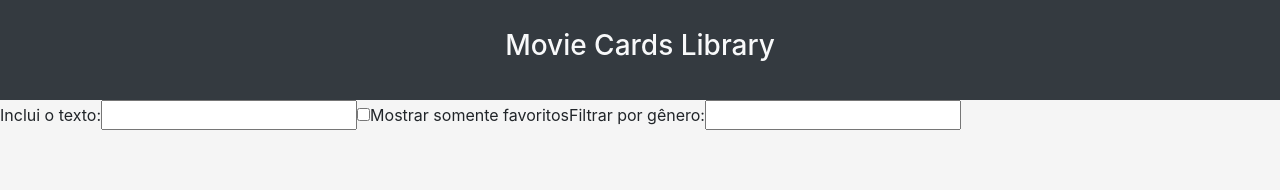
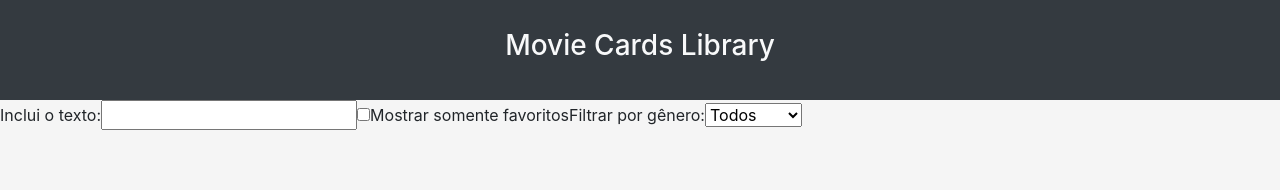
Before and after one commit to tryber/sd-05-block12-project-movie-card-library-stateful, a React (Create React App) app: page / in a window 1280 px wide. Shown: the top 190 px of the page. Built offline with nearby package versions, Linux system fonts and the light colour scheme.

Commit message:
finished SearchBar component

```diff
--- a/src/components/SearchBar.jsx
+++ b/src/components/SearchBar.jsx
@@ -3,15 +3,27 @@ import React from 'react';
 
 class SearchBar extends React.Component {
   render() {
-    const { searchText, selectedGenre, bookmarkedOnly } = this.props;
+    const {
+      searchText,
+      selectedGenre,
+      bookmarkedOnly,
+      onSearchTextChange,
+      onBookmarkedChange,
+      onSelectedGenreChange,
+    } = this.props;
     return (
       <form>
         <label htmlFor="searchText">Inclui o texto:</label>
-        <input id="searchText" type="text" value={searchText} />
-        <input id="bookmarked" type="checkbox" checked={bookmarkedOnly} />
+        <input id="searchText" type="text" value={searchText} onChange={onSearchTextChange} />
+        <input id="bookmarked" type="checkbox" checked={bookmarkedOnly} onChange={onBookmarkedChange} />
         <label htmlFor="bookmarked">Mostrar somente favoritos</label>
         <label htmlFor="genre">Filtrar por gênero:</label>
-        <input id="genre" type="text" value={selectedGenre} />
+        <select id="genre" value={selectedGenre} onChange={onSelectedGenreChange}>
+          <option value="">Todos</option>
+          <option value="action">Ação</option>
+          <option value="comedy">Comédia</option>
+          <option value="thriller">Suspense</option>
+        </select>
       </form>
     );
   }
```
